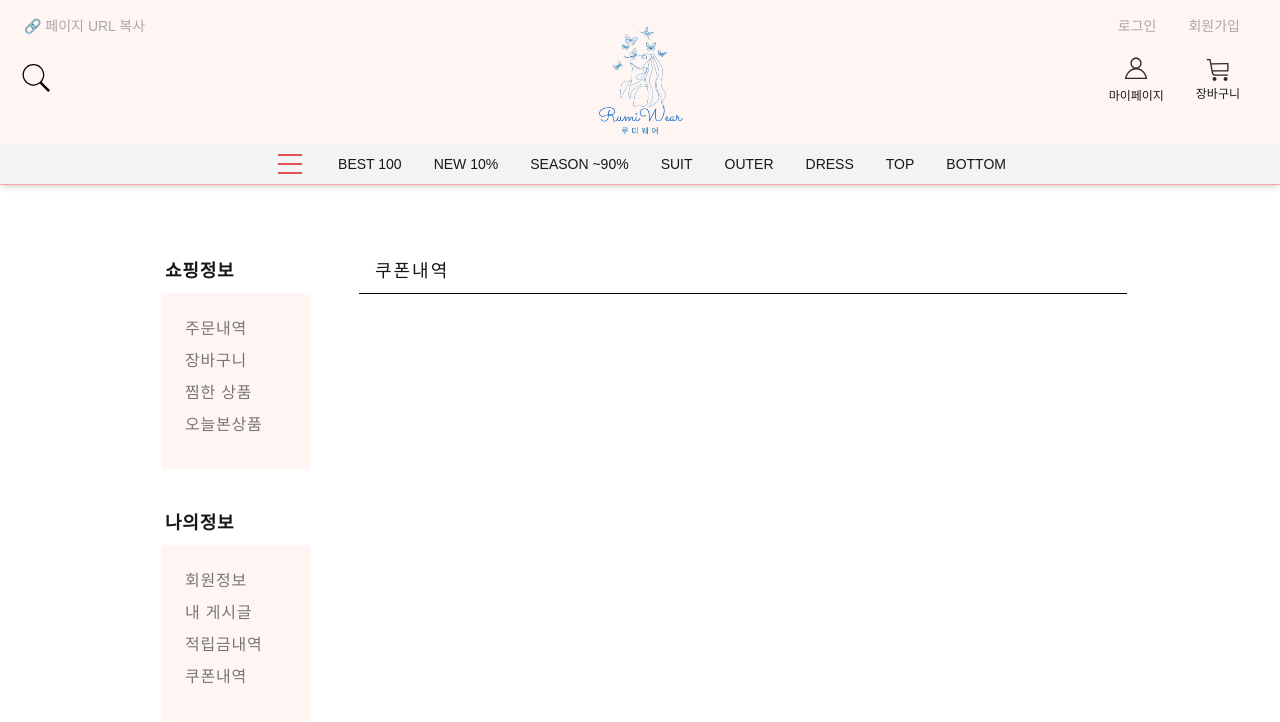
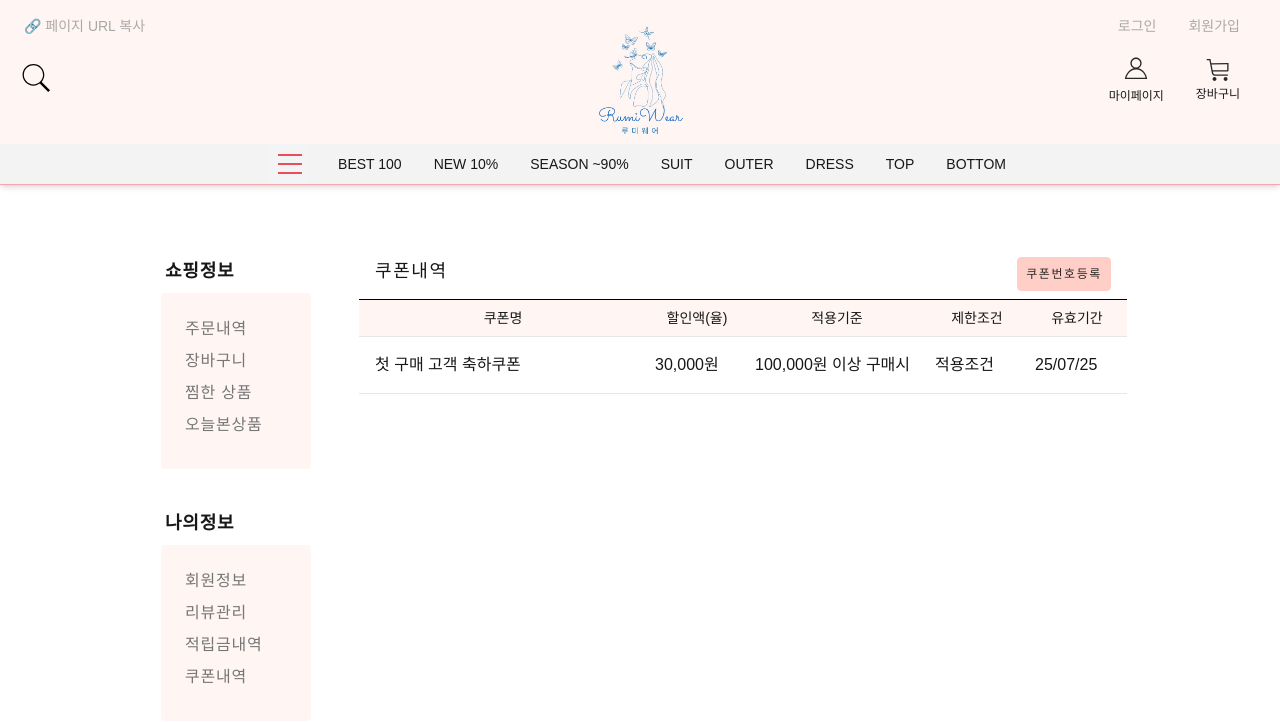
Before and after one commit to suzyp0223/rumiware-next, a Next.js app: page /benefit/couponHistoryMain in a window 1280 px wide. Shown: the top 722 px of the page. Built offline with nearby package versions, Linux system fonts and the light colour scheme.

Commit message:
쿠폰내역UI완성

```diff
--- a/package.json
+++ b/package.json
@@ -19,6 +19,7 @@
     "daisyui": "^5.0.43",
     "date-fns": "^4.1.0",
     "firebase": "^11.9.1",
+    "framer-motion": "^12.19.1",
     "lucide-react": "^0.518.0",
     "next": "15.3.2",
     "react": "^19.0.0",
--- a/src/components/benefit/CouponHistory.tsx
+++ b/src/components/benefit/CouponHistory.tsx
@@ -1,20 +1,172 @@
-import MyPageSideNav from "../myPage/MyPageSideNav";
+"use client";
+
+import { useEffect, useRef, useState } from "react";
+import Link from "next/link";
+import { motion, AnimatePresence } from "framer-motion";
+
+import CloseIcon from "../icons/CloseIcon";
 
 const CouponHistory = () => {
+  const [isOpen, setIsOpen] = useState(false);
+  const inputRefs = useRef<HTMLInputElement[]>([]);
+
+  useEffect(() => {
+    if (isOpen) {
+      // 폼이 열릴 때 첫 번째 input에 자동 포커스
+      inputRefs.current[0]?.focus();
+    }
+  }, [isOpen]);
+
+  const handleChange = (idx: number, e: React.ChangeEvent<HTMLInputElement>) => {
+    const value = e.target.value.toUpperCase(); // 대문자로 변환
+    const isValid = /^[A-Z0-9]*$/.test(value); // 알파벳+숫자만
+
+    if (!isValid) {
+      alert("영어 대문자와 숫자만 입력해 주세요.");
+      return;
+    }
+
+    // 값 업데이트
+    e.target.value = value;
+
+    // 다음 input으로 포커스 이동
+    if (value.length === 4 && inputRefs.current[idx + 1]) {
+      inputRefs.current[idx + 1]?.focus();
+    }
+  };
+
+  const handleKeyDown = (e: React.KeyboardEvent<HTMLInputElement>) => {
+    if (e.key === "Enter") {
+      handleSubmit(); // 쿠폰등록 함수 호출
+    }
+  };
+  const handleSubmit = () => {
+    const fullCode = inputRefs.current.map((ref) => ref?.value).join("-");
+    if (fullCode.length === 19) {
+      console.log("쿠폰 등록 시도:", fullCode); // 등록 로직 작성
+      alert(`등록된 쿠폰번호: ${fullCode}`);
+    } else {
+      alert("쿠폰번호가 올바르지 않습니다.");
+    }
+  };
+
   return (
-    <div className="mt-12 w-full flex gap-6 justify-center px-[26px]">
-      {/* 사이드 바 */}
-      <aside className="w-1/5 min-w-[150px] max-w-[150px] m-4">
-        <MyPageSideNav />
-      </aside>
+    <>
+      {/* 쿠폰내역*/}
+      <div className="tracking-widest border-b border-black px-4 pb-2 flex justify-between">
+        <h3 className="font-medium text-lg">쿠폰내역</h3>
+        <span>
+          {isOpen ? (
+            <button type="button" onClick={() => setIsOpen(false)}>
+              <CloseIcon />
+            </button>
+          ) : (
+            <button
+              type="button"
+              onClick={() => setIsOpen(true)}
+              className="py-2 px-2 border border-peach-300 bg-peach-300 text-gray-900 rounded text-xs text-right"
+            >
+              쿠폰번호등록
+            </button>
+          )}
+        </span>
+      </div>
 
-      {/* 찜한 상품 */}
-      <section className="w-full max-w-3xl m-2 mt-4 min-h-[800px]">
-        <div className="tracking-widest border-b border-black px-4 pb-2 text-xl">
-          <h3 className="font-medium text-lg">쿠폰내역</h3>
-        </div>
-      </section>
-    </div>
+      {/* 쿠폰번호등록 */}
+      <AnimatePresence>
+        {isOpen && (
+          <motion.div
+            key="couponForm"
+            initial={{ height: 0, opacity: 0 }}
+            animate={{ height: "auto", opacity: 1 }}
+            exit={{ height: 0, opacity: 0 }}
+            transition={{ duration: 0.4 }}
+            className="overflow-hidden"
+          >
+            <div className="tracking-widest px-4 pb-6 flex flex-col justify-between mt-10 mb-10">
+              <h3 className="font-medium text-lg mb-2">쿠폰번호등록</h3>
+              <div className="border-t border-b border-black text-center">
+                <div className="text-xs mt-2 text-left">
+                  <p>시리얼번호는 영문자+숫자의 조합이며, 총 16자리 입니다.</p>
+                  <p>예)AB12-CD23-EF56-123A</p>
+                </div>
+                <div className="p-8">
+                  {[...Array(4)].map((_, idx) => (
+                    <span key={idx} className="">
+                      <input
+                        type="text"
+                        maxLength={4}
+                        ref={(el) => {
+                          inputRefs.current[idx] = el!;
+                        }}
+                        onChange={(e) => handleChange(idx, e)}
+                        onKeyDown={handleKeyDown}
+                        className="border border-peach-300 rounded outline-none w-[100px] py-1 px-2 text-center"
+                      />
+                      {idx < 3 && <span className="mx-2 text-gray-700">-</span>}
+                    </span>
+                  ))}
+                </div>
+
+                <div className="text-sm m-6 text-center">
+                  <Link
+                    href=""
+                    className="border border-peach-300 bg-peach-300 text-gray-800 rounded py-4 px-10 "
+                  >
+                    쿠폰등록
+                  </Link>
+                </div>
+              </div>
+            </div>
+          </motion.div>
+        )}
+      </AnimatePresence>
+
+      <div className="">
+        <table summary="보유 적립금, 출석체크 누적금" className="w-full table-fixed">
+          <caption className="sr-only">적립금액</caption>
+          <colgroup>
+            <col style={{ width: "*" }} />
+            <col style={{ width: "100px" }} />
+            <col style={{ width: "180px" }} />
+            <col style={{ width: "100px" }} />
+            <col style={{ width: "100px" }} />
+          </colgroup>
+          <thead className="border-b">
+            <tr className="text-sm border-b bg-peach-100">
+              <th scope="row" className="text-center py-2 font-normal ">
+                쿠폰명
+              </th>
+              <th className="text-center py-2 font-normal">할인액(율)</th>
+              <th scope="row" className="text-center py-2 font-normal">
+                적용기준
+              </th>
+              <th className="text-center py-2 font-normal">제한조건</th>
+              <th className="text-center py-2 font-normal">유효기간</th>
+            </tr>
+          </thead>
+          <tbody>
+            <tr className="border-b">
+              <td className=" py-4 pl-4">
+                <div>첫 구매 고객 축하쿠폰</div>
+              </td>
+              <td className=" py-4 px-2">
+                <div>30,000원</div>
+              </td>
+              <td className=" py-4 px-2">
+                <div>100,000원 이상 구매시</div>
+              </td>
+              <td className=" py-4 px-2">
+                <div>적용조건</div>
+              </td>
+              <td className=" py-4 px-2">
+                <div>25/07/25</div>
+              </td>
+            </tr>
+          </tbody>
+        </table>
+      </div>
+    </>
   );
 };
 
--- a/src/components/benefit/CouponHistoryMain.tsx
+++ b/src/components/benefit/CouponHistoryMain.tsx
@@ -1,18 +1,17 @@
 import MyPageSideNav from "../myPage/MyPageSideNav";
+import CouponHistory from "./CouponHistory";
 
 const CouponHistoryMain = () => {
   return (
-    <div className="mt-12 w-full flex gap-6 justify-center px-[26px]">
+    <div className="mt-12 w-full flex gap-6 justify-center px-[26px] caret-transparent">
       {/* 사이드 바 */}
       <aside className="w-1/5 min-w-[150px] max-w-[150px] m-4">
         <MyPageSideNav />
       </aside>
 
-      {/* 찜한 상품 */}
+      {/* 쿠폰내역 */}
       <section className="w-full max-w-3xl m-2 mt-4 min-h-[800px]">
-        <div className="tracking-widest border-b border-black px-4 pb-2 text-xl">
-          <h3 className="font-medium text-lg">쿠폰내역</h3>
-        </div>
+        <CouponHistory />
       </section>
     </div>
   );
--- a/src/components/benefit/PointHistory.tsx
+++ b/src/components/benefit/PointHistory.tsx
@@ -18,7 +18,7 @@ const PointHistory = () => {
           </colgroup>
           <thead>
             <tr className="text-sm border-b bg-peach-100">
-              <th className="py-4">날짜</th>
+              <th className="py-2">날짜</th>
               <th>내역</th>
               <th>적립금</th>
             </tr>
--- a/src/components/benefit/PointHistoryMain.tsx
+++ b/src/components/benefit/PointHistoryMain.tsx
@@ -4,7 +4,7 @@ import PointHistory from "./PointHistory";
 
 const PointHistoryMain = () => {
   return (
-    <div className="mt-12 w-full flex gap-6 justify-center px-[26px]">
+    <div className="mt-12 w-full flex gap-6 justify-center px-[26px] caret-transparent">
       {/* 사이드 바 */}
       <aside className="w-1/5 min-w-[150px] max-w-[150px] m-4">
         <MyPageSideNav />
--- a/src/components/items/TodayViewItems.tsx
+++ b/src/components/items/TodayViewItems.tsx
@@ -6,7 +6,7 @@ import MyPageSideNav from "../myPage/MyPageSideNav";
 
 const TodayViewItems = () => {
   return (
-    <div className="mt-12 max-w-7xl mx-auto flex gap-6">
+    <div className="mt-12 max-w-7xl mx-auto flex gap-6 caret-transparent">
       {/* 사이드 바 */}
       <aside className="w-1/5 min-w-[150px] max-w-[150px] m-4">
         <MyPageSideNav />
--- a/src/components/myPage/MyArticle.tsx
+++ b/src/components/myPage/MyArticle.tsx
@@ -9,9 +9,10 @@ const MyArticle = () => {
       </aside>
 
       {/* 찜한 상품 */}
+      {/* 쿠팡, 지마켓참고 */}
       <section className="w-full max-w-3xl m-2 mt-4 min-h-[800px]">
         <div className="tracking-widest border-b border-black px-4 pb-2 text-xl">
-          <h3 className="font-medium text-lg">내 게시글</h3>
+          <h3 className="font-medium text-lg">리뷰관리</h3>
         </div>
       </section>
     </div>
--- a/src/components/myPage/MyPageMenuGroup.tsx
+++ b/src/components/myPage/MyPageMenuGroup.tsx
@@ -22,7 +22,7 @@ const MyPageMenuGroup: NavGroup[] = [
     title: "나의정보",
     items: [
       { label: "회원정보", href: "/myPage/myInfo" },
-      { label: "내 게시글", href: "/myPage/myArticle" },
+      { label: "리뷰관리", href: "/myPage/myArticle" },
       { label: "적립금내역", href: "/benefit/pointHistoryMain" },
       { label: "쿠폰내역", href: "/benefit/couponHistoryMain" },
     ],
```
Also changed, not shown: 1 other file (tests, documents, lock files or other folders).
